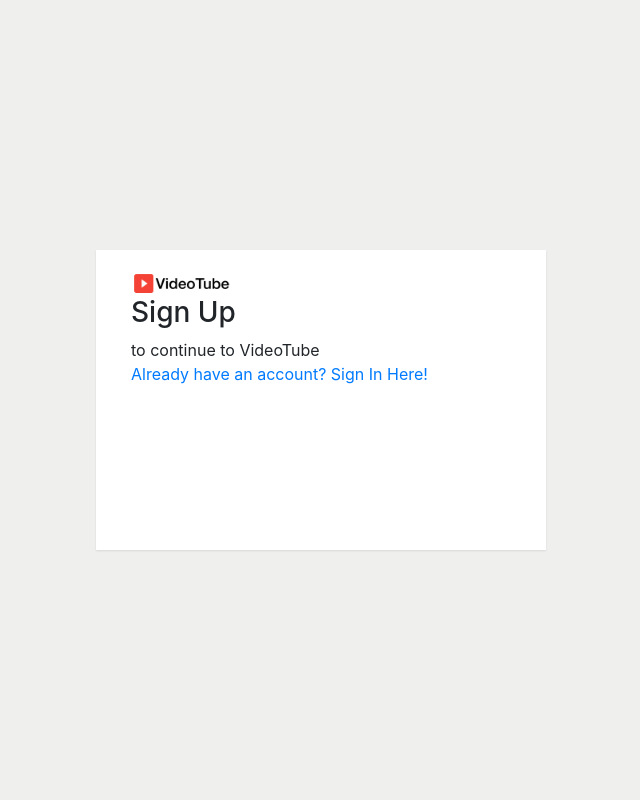
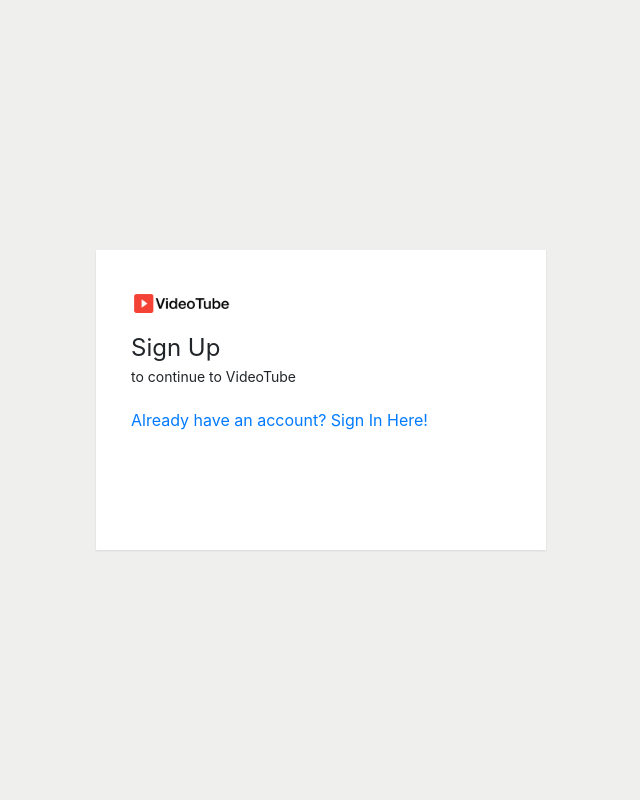
Before and after one commit to ttran9/videotube-prototype, a PHP site: page /signin.php in a window 1280 px wide. Shown: the whole page, without its empty margins (319-959 px from the left). Run offline with PHP 8.4, Linux system fonts and the light colour scheme.

Commit message:
Adding in extra styling for the header section of the form.

```diff
--- a/assets/css/style.css
+++ b/assets/css/style.css
@@ -152,3 +152,20 @@ a:hover {
     max-height: 100%;
     overflow-y: auto;
 }
+
+.signinContainer .column .header{
+    padding: 20px 0
+}
+
+.signinContainer .column .header h3 {
+    font-size: 24px;
+    font-weight: 400;
+    line-height: 32px;
+    margin: 0;
+    padding-bottom: 0;
+    padding-top: 16px;
+}
+
+.signinContainer .column .header span {
+   font-size: 14px;
+}
```
